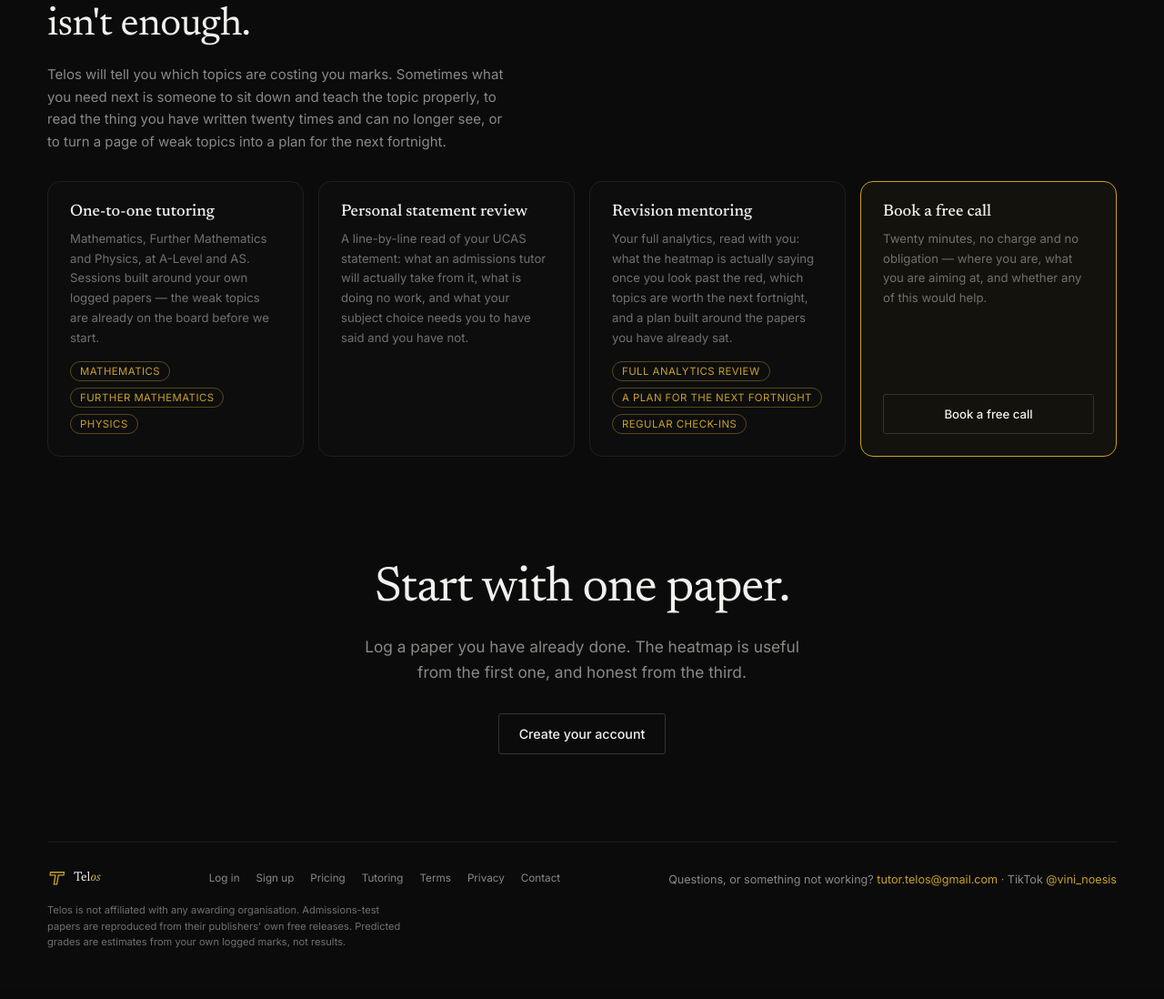
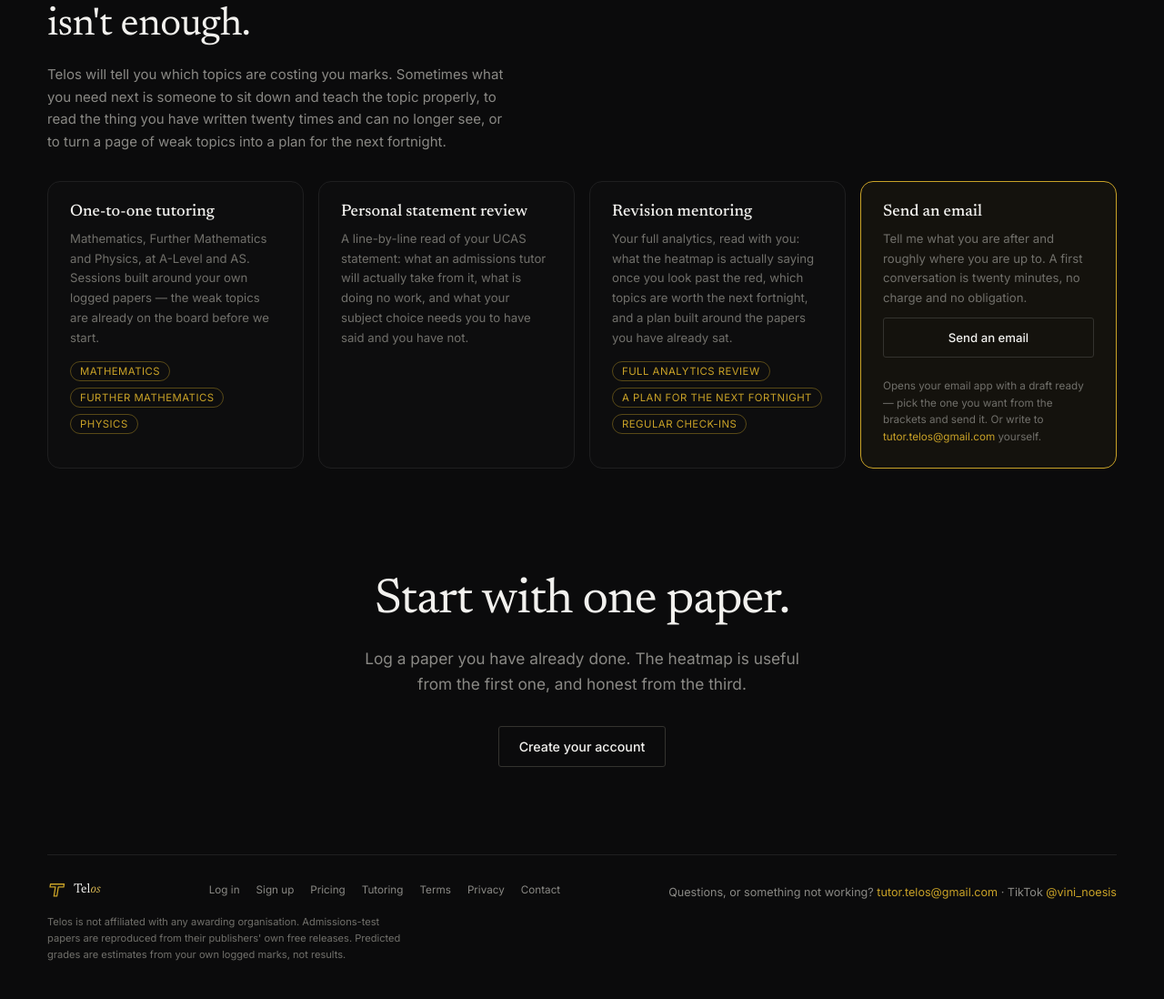
Before and after one commit to vineigenphase/Telos, a Flask app: page / in a window 1280 px wide. Shown: the part 4455-5553 px from the top of the page at 91% size. Before the commit the page ends 5497 px from the top, so only its background shows below. Run offline with Flask 3, Linux system fonts and the light colour scheme; data that the repository does not hold is empty; some libraries are stand-ins or nearby versions.

Commit message:
Send an email, with the email already written
"Book a free call" asked for a commitment before the conversation. It is now
"Send an email", and the link opens their mail client with the whole thing
drafted — subject, greeting, and a bracketed list they pick from:

  I am reaching out for (one-to-one tutoring / personal statement review /
  revision mentoring / other) — delete whichever do not apply.

The body is written into the markup and urlencoded by Jinja rather than
assembled in JavaScript, so it survives with scripts off and can be read in the
page source. Writing it flush-left is load-bearing: indentation inside a {% set %}
block is indentation in the email.

A line under the button says what the link is about to do, because a mailto
that takes over your mail client is a pleasant surprise only if you were
expecting it, and it gives the plain address for anyone who would rather write
it themselves. The free twenty minutes is still offered; only the action
changed.

The address comes from TUTORING_EMAIL as it already did — tutor.telos@gmail.com,
confirmed with the owner, since a transposed local part would send every
enquiry to a mailbox nobody reads.

Also records that all 34 official papers are now on the volume: the 18 TMUA
papers were uploaded today, so every admissions paper the catalogue lists is
downloadable, free, by any signed-in student.

All 28 suites pass.

Co-Authored-By: Claude Opus 5 (1M context) <noreply@anthropic.com>

```diff
--- a/static/css/landing.css
+++ b/static/css/landing.css
@@ -874,3 +874,18 @@ html { scroll-behavior: smooth; }
 
 /* Set by the script when an element has finished arriving. */
 .reveal.settled, .lp-device.settled { will-change: auto; }
+
+/* The line under the tutoring button, explaining what the link will do before
+   it hijacks their mail client. A mailto that opens a half-written email is a
+   pleasant surprise only if you were expecting it. */
+.lp-tutor-note {
+  font-size: 0.78rem;
+  color: var(--muted);
+  line-height: 1.6;
+  margin-top: 12px;
+}
+.lp-tutor-note a { color: var(--accent); text-decoration: none; }
+
+@media (hover: hover) {
+  .lp-tutor-note a:hover { text-decoration: underline; }
+}
--- a/templates/landing.html
+++ b/templates/landing.html
@@ -606,15 +606,36 @@
           </ul>
         </div>
 
+        {# The draft is written out here rather than assembled in JavaScript so
+           that it works with the link disabled, copies correctly, and can be
+           read in the page source. `urlencode` handles the newlines and the
+           brackets; writing the body flush-left matters, because anything
+           indented inside a {% raw %}{% set %}{% endraw %} block is indentation in the email. #}
+{% set tutor_body %}Hi,
+
+I am reaching out for (one-to-one tutoring / personal statement review / revision mentoring / other) — delete whichever do not apply.
+
+Where I am up to:
+
+
+Thanks,
+{% endset %}
         <div class="lp-tutor-card lp-tutor-cta-card">
-          <h3 class="lp-tutor-h">Book a free call</h3>
+          <h3 class="lp-tutor-h">Send an email</h3>
           <p class="lp-tutor-p">
-            Twenty minutes, no charge and no obligation — where you are, what
-            you are aiming at, and whether any of this would help.
+            Tell me what you are after and roughly where you are up to. A first
+            conversation is twenty minutes, no charge and no obligation.
           </p>
-          <a class="btn btn-primary" href="mailto:{{ tutoring_email }}?subject=Telos%20tutoring%20%E2%80%94%20free%20call">
-            Book a free call
+          <a class="btn btn-primary"
+             href="mailto:{{ tutoring_email }}?subject={{ 'Telos — tutoring enquiry'|urlencode }}&amp;body={{ tutor_body|urlencode }}">
+            Send an email
           </a>
+          <p class="lp-tutor-note">
+            Opens your email app with a draft ready — pick the one you want from
+            the brackets and send it. Or write to
+            <a href="mailto:{{ tutoring_email }}">{{ tutoring_email }}</a>
+            yourself.
+          </p>
         </div>
       </div>
     </div>
```
Also changed, not shown: TELOS_STATE.md (+1 -1 lines).
